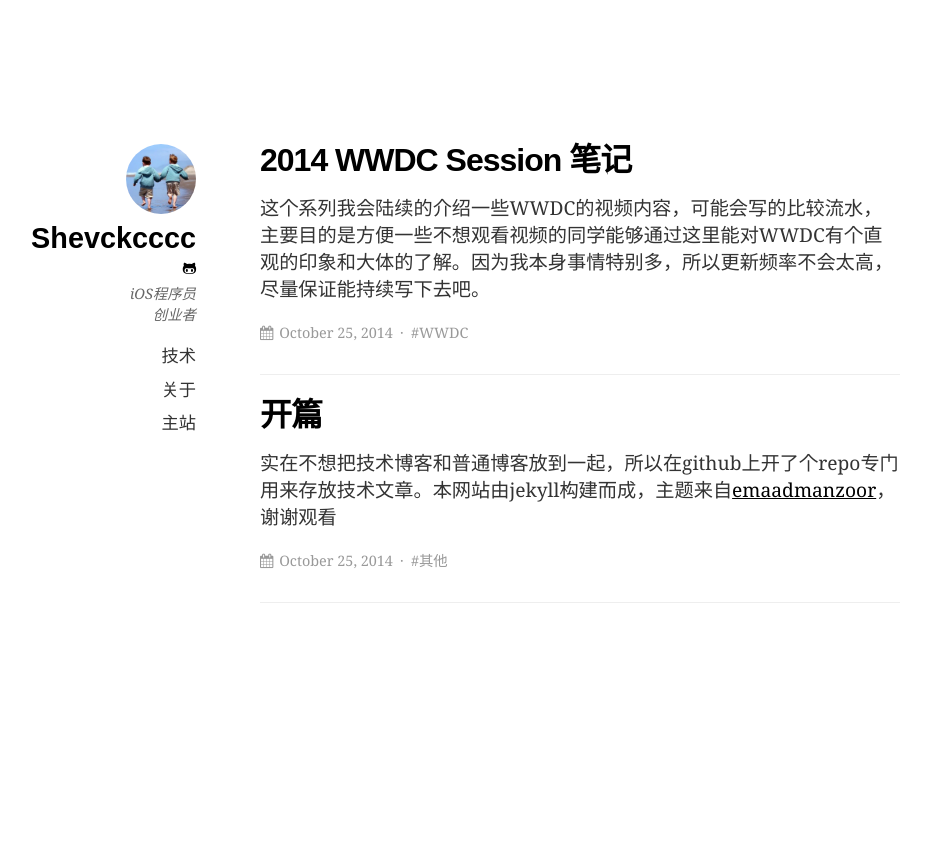
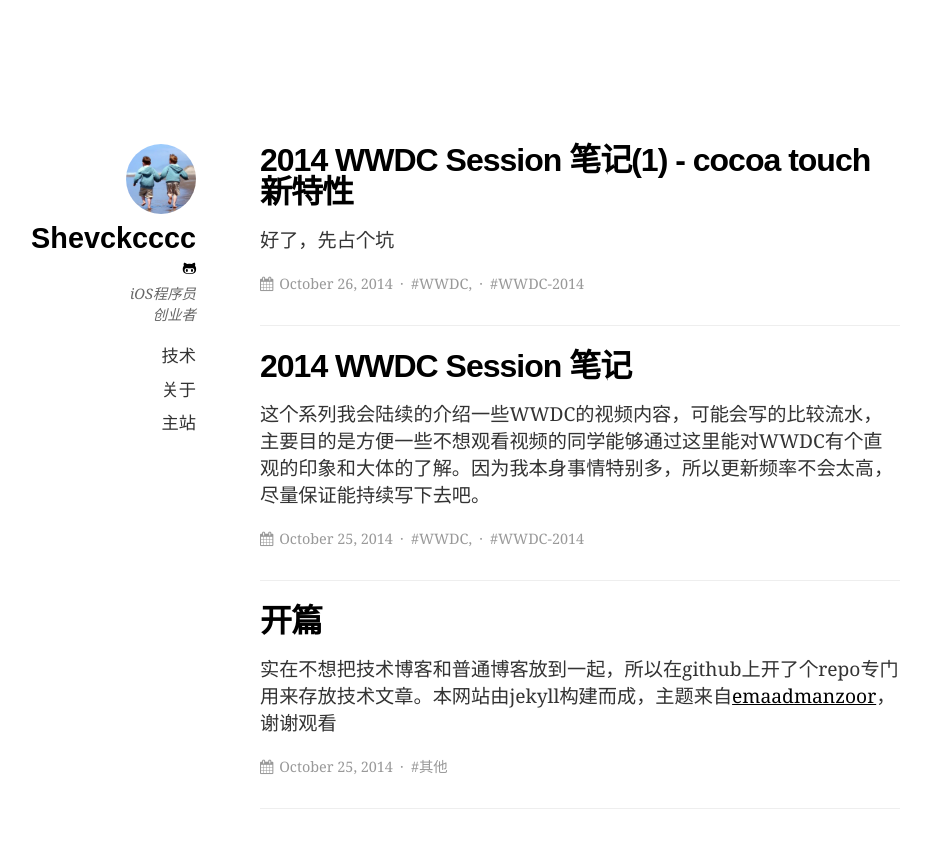
Before and after one commit to Shevckcccc/mysql.im, a Jekyll site: the page built from blog.html, in a window 1280 px wide. Shown: the top 848 px of the page, without its empty margins (124-1052 px from the left). Built offline with Jekyll 4.4.1, drawn with Linux system fonts in a browser that asks for light colours.

Commit message:
add 3rd post

```diff
--- a/_posts/2014-10-25-wwdc-session-2014.md
+++ b/_posts/2014-10-25-wwdc-session-2014.md
@@ -1,16 +1,16 @@
 ---
 layout: post
 title: "2014 WWDC Session 笔记"
-tags: WWDC
+tags: WWDC, WWDC-2014
 ---
 
 这个系列我会陆续的介绍一些WWDC的视频内容，可能会写的比较流水，主要目的是方便一些不想观看视频的同学能够通过这里能对WWDC有个直观的印象和大体的了解。因为我本身事情特别多，所以更新频率不会太高，尽量保证能持续写下去吧。
 
 #####什么是WWDC
-苹果全球开发者大会，英文全称是“Worldwide Developers Conference”，简称“WWDC”，每年举行一次，主要展示苹果的最新技术和产品
+苹果全球开发者大会，英文全称是“Worldwide Developers Conference”，简称“WWDC”，每年举行一次，主要展示苹果的最新技术和产品。
 
 #####为什么要了解WWDC
 在WWDC期间苹果工程师会举办超过100多场技术讲座，内容涵盖iOS和OS X的各种开发技术与新特性，对于开发者来说，这些技术基本引导了接下来一年的开发。所以如果你想在SDK升级后能够更快的上手的话，观看WWDC都是最好的选择之一。
 
 
-好了，下面开始第一篇笔记 `whats new in cocoa touch - cocoa touch的新特性`
+好了，下面开始第一篇笔记 [whats new in cocoa touch - cocoa touch的新特性](/blog/2014/10/26/2014-wwdc-session-202-whats-new-in-cocoa-touch/)
--- /dev/null
+++ b/_posts/2014-10-26-2014-wwdc-session-202-whats-new-in-cocoa-touch.md
@@ -0,0 +1,7 @@
+---
+layout: post
+title: "2014 WWDC Session 笔记(1) - cocoa touch 新特性"
+tags: WWDC, WWDC-2014
+---
+
+好了，先占个坑
```
Also changed, not shown: about.md (+1 -1 lines).
